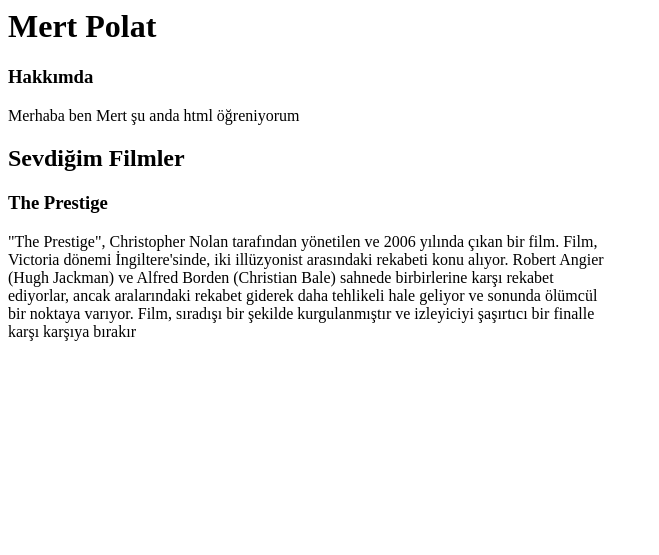
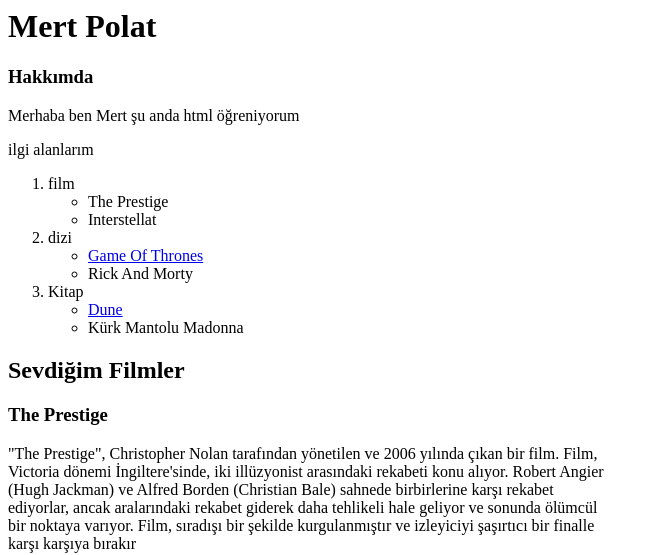
Before and after one commit to mertplt/Kodluyoruz_Frontend_odevleri, a plain HTML site: page Frontend_Calisma_projesi_1/index.html in a window 1280 px wide. Shown: the top 555 px of the page, without its empty margins (0-659 px from the left). Drawn offline with Linux system fonts and the light colour scheme.

Commit message:
ikinci ödev eklendi

```diff
--- a/Frontend_Calisma_projesi_1/index.html
+++ b/Frontend_Calisma_projesi_1/index.html
@@ -1,6 +1,36 @@
 <h1> Mert Polat </h1>
 <h3>Hakkımda</h3>
 <p>Merhaba ben Mert şu anda html öğreniyorum</p>
+
+<p>ilgi alanlarım</p>
+<ol>
+    <li>film
+        <ul>
+            <li>The Prestige</li>
+            <li>Interstellat</li>
+        </ul>
+
+    </li>
+
+    <li>dizi
+        <ul>
+            <li>
+                <a href = "https://www.imdb.com/title/tt0944947/?ref_=nv_sr_srsg_1_tt_7_nm_0_q_game">Game Of Thrones</a>
+                </li>
+            <li>Rick And Morty</li>
+        </ul>
+    </li>
+
+    <li>Kitap
+        <ul>
+            <li>
+                <a href = "https://www.goodreads.com/book/show/44767458-dune?from_search=true&from_srp=true&qid=muYscDwVNj&rank=1">Dune</a>
+            </li>
+            <li>Kürk Mantolu Madonna</li>
+        </ul>
+
+    </li>
+</ol>
 <h2> Sevdiğim Filmler</h2>
 <h3>The Prestige</h3>
 <p>"The Prestige", Christopher Nolan tarafından yönetilen ve 2006 yılında çıkan bir film. Film,<br>
@@ -10,3 +40,5 @@
     bir noktaya varıyor. Film, sıradışı bir şekilde kurgulanmıştır ve izleyiciyi şaşırtıcı bir finalle<br>
     karşı karşıya bırakır
 </p>
+
+<img src="https://img.kitapyurdu.com/v1/getImage/fn:1141353/wh:true/wi:800" alt="The Prestige" width="400" height="560"/>
```
Also changed, not shown: Frontend_Calisma_projesi_2/index.html (added, +7 -0 lines), 1 other file.
